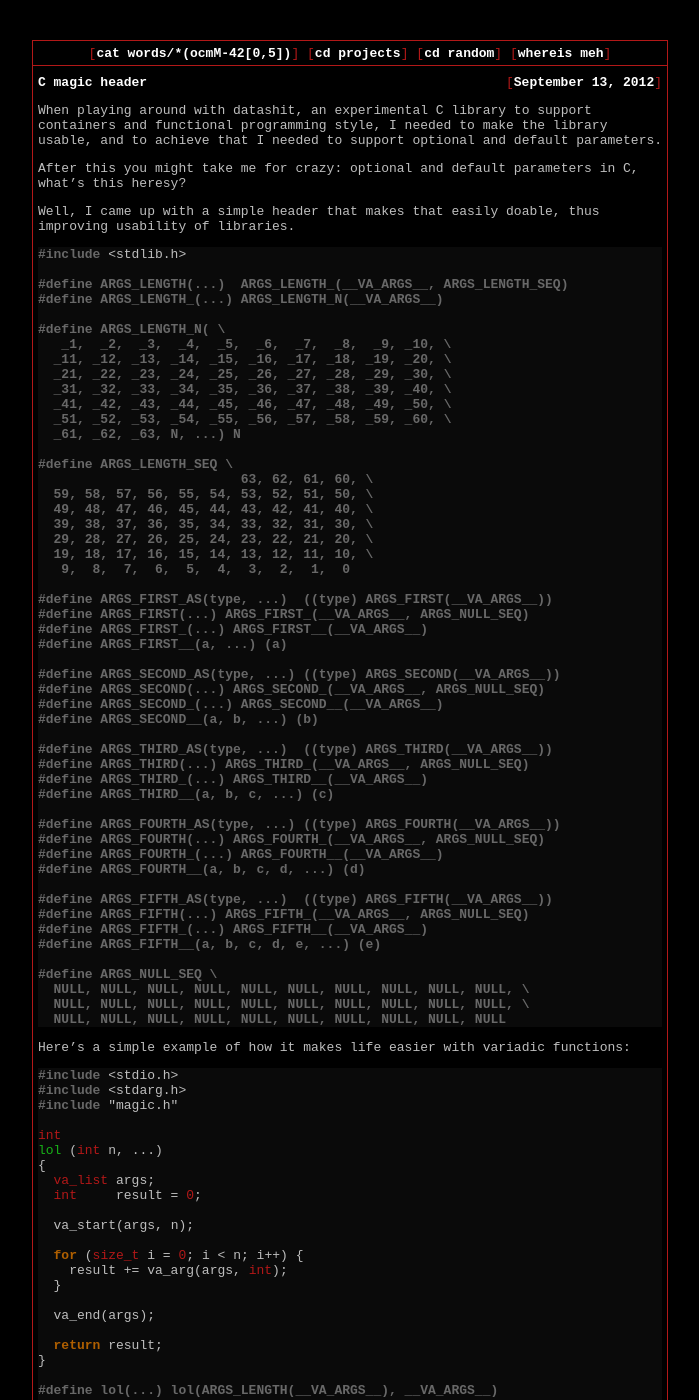
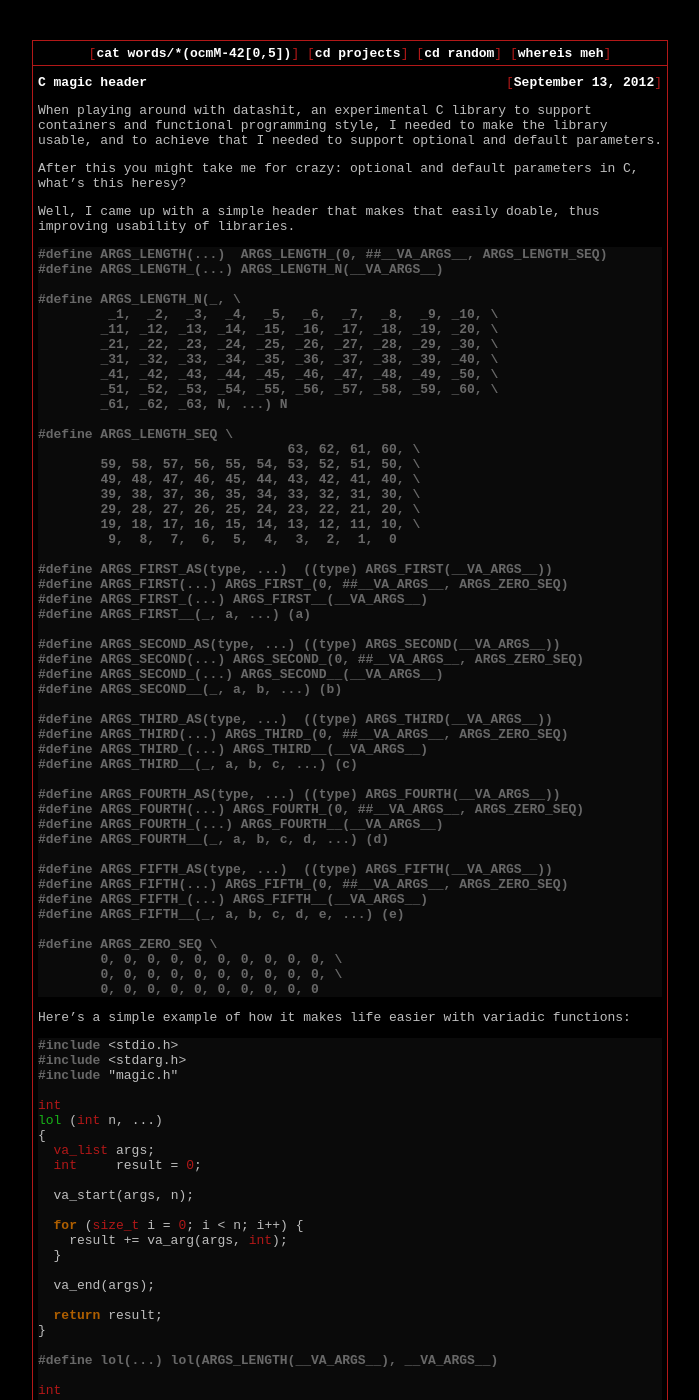
Before and after one commit to meh/meh.github.io, a Jekyll site: the page built from _posts/programming/2012-09-13-magic-header.md, in a window 1280 px wide and 1400 px high. Shown: the whole window, without its empty margins (290-989 px from the left). Built offline with Jekyll 4.4.1, drawn with Linux system fonts in a browser that asks for light colours; some of the changed text lies outside the part shown.

Commit message:
post/magic-header: update with latest magic header

```diff
--- a/_posts/programming/2012-09-13-magic-header.md
+++ b/_posts/programming/2012-09-13-magic-header.md
@@ -16,58 +16,56 @@ Well, I came up with a simple header that makes that easily doable, thus
 improving usability of libraries.
 
 {% highlight c %}
-#include <stdlib.h>
-
-#define ARGS_LENGTH(...)  ARGS_LENGTH_(__VA_ARGS__, ARGS_LENGTH_SEQ)
+#define ARGS_LENGTH(...)  ARGS_LENGTH_(0, ##__VA_ARGS__, ARGS_LENGTH_SEQ)
 #define ARGS_LENGTH_(...) ARGS_LENGTH_N(__VA_ARGS__)
 
-#define ARGS_LENGTH_N( \
-   _1,  _2,  _3,  _4,  _5,  _6,  _7,  _8,  _9, _10, \
-  _11, _12, _13, _14, _15, _16, _17, _18, _19, _20, \
-  _21, _22, _23, _24, _25, _26, _27, _28, _29, _30, \
-  _31, _32, _33, _34, _35, _36, _37, _38, _39, _40, \
-  _41, _42, _43, _44, _45, _46, _47, _48, _49, _50, \
-  _51, _52, _53, _54, _55, _56, _57, _58, _59, _60, \
-  _61, _62, _63, N, ...) N
+#define ARGS_LENGTH_N(_, \
+	 _1,  _2,  _3,  _4,  _5,  _6,  _7,  _8,  _9, _10, \
+	_11, _12, _13, _14, _15, _16, _17, _18, _19, _20, \
+	_21, _22, _23, _24, _25, _26, _27, _28, _29, _30, \
+	_31, _32, _33, _34, _35, _36, _37, _38, _39, _40, \
+	_41, _42, _43, _44, _45, _46, _47, _48, _49, _50, \
+	_51, _52, _53, _54, _55, _56, _57, _58, _59, _60, \
+	_61, _62, _63, N, ...) N
 
 #define ARGS_LENGTH_SEQ \
-                          63, 62, 61, 60, \
-  59, 58, 57, 56, 55, 54, 53, 52, 51, 50, \
-  49, 48, 47, 46, 45, 44, 43, 42, 41, 40, \
-  39, 38, 37, 36, 35, 34, 33, 32, 31, 30, \
-  29, 28, 27, 26, 25, 24, 23, 22, 21, 20, \
-  19, 18, 17, 16, 15, 14, 13, 12, 11, 10, \
-   9,  8,  7,  6,  5,  4,  3,  2,  1,  0
+	                        63, 62, 61, 60, \
+	59, 58, 57, 56, 55, 54, 53, 52, 51, 50, \
+	49, 48, 47, 46, 45, 44, 43, 42, 41, 40, \
+	39, 38, 37, 36, 35, 34, 33, 32, 31, 30, \
+	29, 28, 27, 26, 25, 24, 23, 22, 21, 20, \
+	19, 18, 17, 16, 15, 14, 13, 12, 11, 10, \
+	 9,  8,  7,  6,  5,  4,  3,  2,  1,  0
 
 #define ARGS_FIRST_AS(type, ...)  ((type) ARGS_FIRST(__VA_ARGS__))
-#define ARGS_FIRST(...) ARGS_FIRST_(__VA_ARGS__, ARGS_NULL_SEQ)
+#define ARGS_FIRST(...) ARGS_FIRST_(0, ##__VA_ARGS__, ARGS_ZERO_SEQ)
 #define ARGS_FIRST_(...) ARGS_FIRST__(__VA_ARGS__)
-#define ARGS_FIRST__(a, ...) (a)
+#define ARGS_FIRST__(_, a, ...) (a)
 
 #define ARGS_SECOND_AS(type, ...) ((type) ARGS_SECOND(__VA_ARGS__))
-#define ARGS_SECOND(...) ARGS_SECOND_(__VA_ARGS__, ARGS_NULL_SEQ)
+#define ARGS_SECOND(...) ARGS_SECOND_(0, ##__VA_ARGS__, ARGS_ZERO_SEQ)
 #define ARGS_SECOND_(...) ARGS_SECOND__(__VA_ARGS__)
-#define ARGS_SECOND__(a, b, ...) (b)
+#define ARGS_SECOND__(_, a, b, ...) (b)
 
 #define ARGS_THIRD_AS(type, ...)  ((type) ARGS_THIRD(__VA_ARGS__))
-#define ARGS_THIRD(...) ARGS_THIRD_(__VA_ARGS__, ARGS_NULL_SEQ)
+#define ARGS_THIRD(...) ARGS_THIRD_(0, ##__VA_ARGS__, ARGS_ZERO_SEQ)
 #define ARGS_THIRD_(...) ARGS_THIRD__(__VA_ARGS__)
-#define ARGS_THIRD__(a, b, c, ...) (c)
+#define ARGS_THIRD__(_, a, b, c, ...) (c)
 
 #define ARGS_FOURTH_AS(type, ...) ((type) ARGS_FOURTH(__VA_ARGS__))
-#define ARGS_FOURTH(...) ARGS_FOURTH_(__VA_ARGS__, ARGS_NULL_SEQ)
+#define ARGS_FOURTH(...) ARGS_FOURTH_(0, ##__VA_ARGS__, ARGS_ZERO_SEQ)
 #define ARGS_FOURTH_(...) ARGS_FOURTH__(__VA_ARGS__)
-#define ARGS_FOURTH__(a, b, c, d, ...) (d)
+#define ARGS_FOURTH__(_, a, b, c, d, ...) (d)
 
 #define ARGS_FIFTH_AS(type, ...)  ((type) ARGS_FIFTH(__VA_ARGS__))
-#define ARGS_FIFTH(...) ARGS_FIFTH_(__VA_ARGS__, ARGS_NULL_SEQ)
+#define ARGS_FIFTH(...) ARGS_FIFTH_(0, ##__VA_ARGS__, ARGS_ZERO_SEQ)
 #define ARGS_FIFTH_(...) ARGS_FIFTH__(__VA_ARGS__)
-#define ARGS_FIFTH__(a, b, c, d, e, ...) (e)
+#define ARGS_FIFTH__(_, a, b, c, d, e, ...) (e)
 
-#define ARGS_NULL_SEQ \
-  NULL, NULL, NULL, NULL, NULL, NULL, NULL, NULL, NULL, NULL, \
-  NULL, NULL, NULL, NULL, NULL, NULL, NULL, NULL, NULL, NULL, \
-  NULL, NULL, NULL, NULL, NULL, NULL, NULL, NULL, NULL, NULL
+#define ARGS_ZERO_SEQ \
+	0, 0, 0, 0, 0, 0, 0, 0, 0, 0, \
+	0, 0, 0, 0, 0, 0, 0, 0, 0, 0, \
+	0, 0, 0, 0, 0, 0, 0, 0, 0, 0
 {% endhighlight %}
 
 Here's a simple example of how it makes life easier with variadic functions:
@@ -172,4 +170,8 @@ the number of arguments is found in N, because the more parameters the more the
 sequence shifts to the right.
 
 `ARGS_FIRST` etcetera use a similar concept, except to ensure a result is yield
-a sequence of `NULL` is used.
+a sequence of `0` is used
+
+As first argument of both `0, ##__VA_ARGS__` is used to ensure that there won't
+be an empty value as first argument, thus yielding 1 even when no arguments are
+passed and passing nothing when using `ARGS_FIRST` and the like.
```
